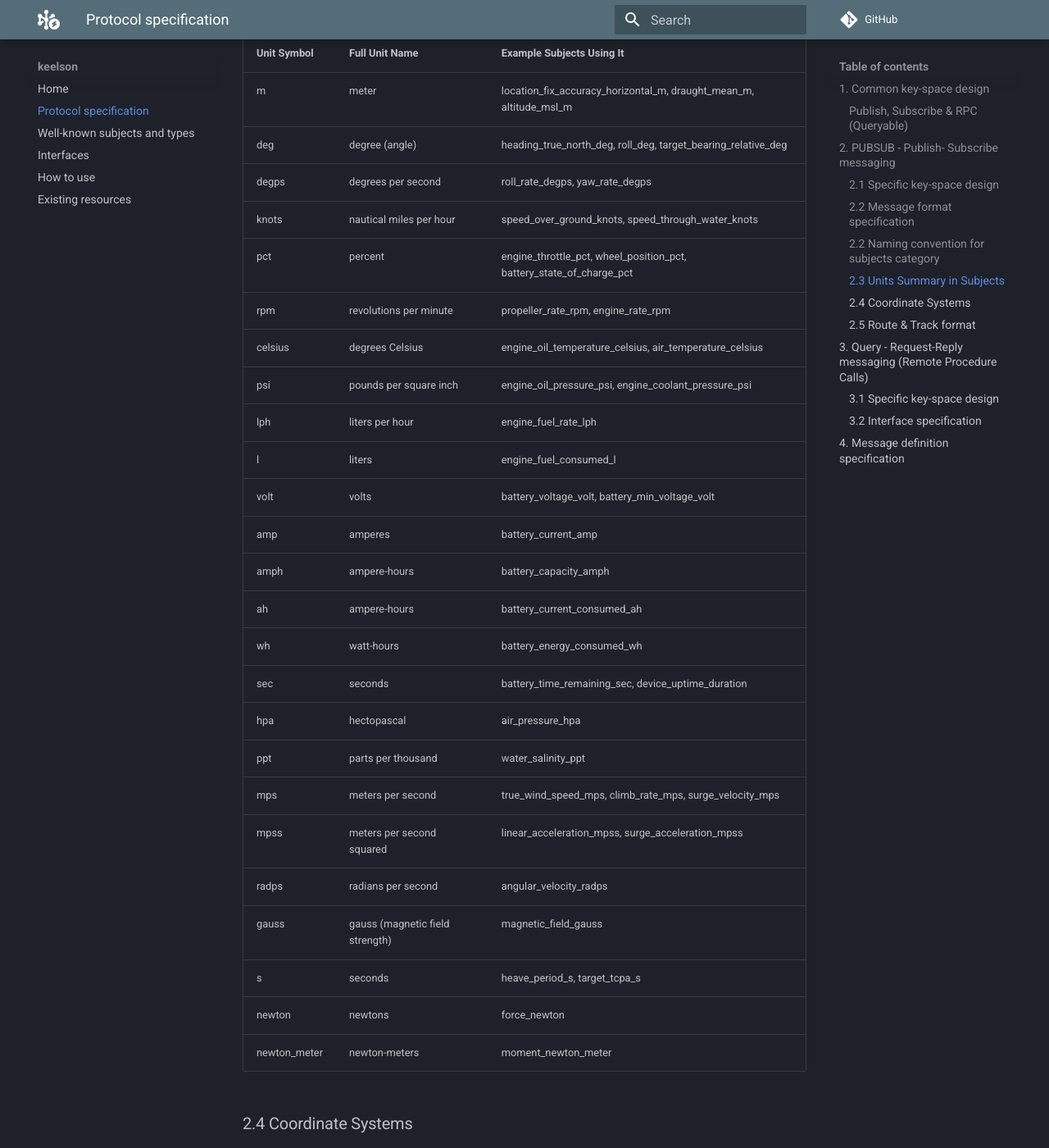
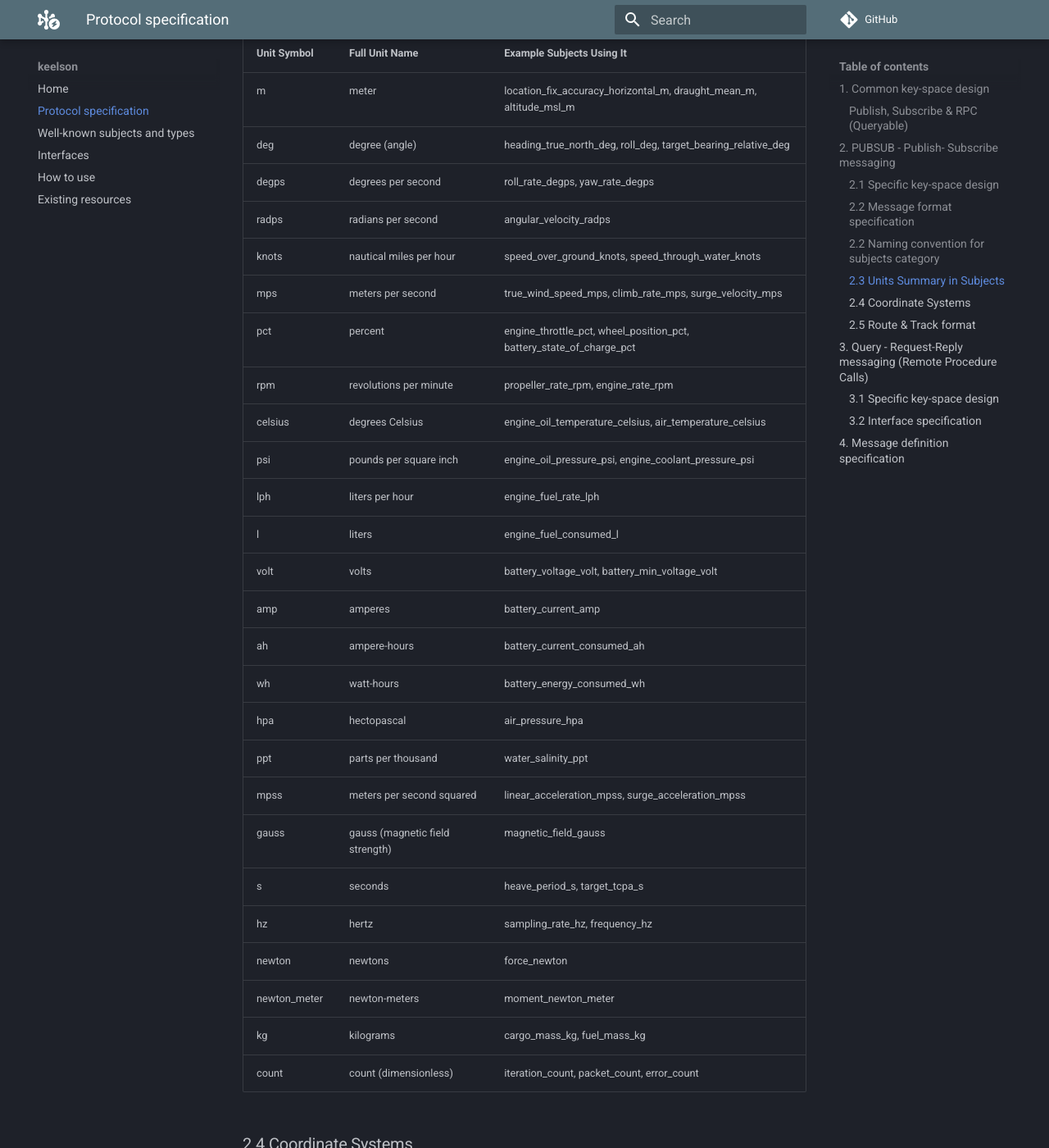
Before and after one commit to RISE-Maritime/keelson, an MkDocs documentation site: the page built from docs/protocol-specification.md, in a window 1280 px wide and 1400 px high, scrolled down 2677 px. Shown: the whole window at 82% size. Built offline with MkDocs 1.6.1 and Material for MkDocs 9.7.7, drawn with Linux system fonts in a browser that asks for light colours; comment, search, counter and statistics services are not loaded.

Commit message:
draft route

```diff
--- a/docs/protocol-specification.md
+++ b/docs/protocol-specification.md
@@ -73,7 +73,9 @@ In general, [`subjects.yaml`](https://github.com/RISE-Maritime/keelson/messages/
 | m            | meter                           | location_fix_accuracy_horizontal_m, draught_mean_m, altitude_msl_m |
 | deg          | degree (angle)                  | heading_true_north_deg, roll_deg, target_bearing_relative_deg  |
 | degps        | degrees per second              | roll_rate_degps, yaw_rate_degps                                |
+| radps        | radians per second               | angular_velocity_radps                                         |
 | knots        | nautical miles per hour         | speed_over_ground_knots, speed_through_water_knots             |
+| mps          | meters per second                | true_wind_speed_mps, climb_rate_mps, surge_velocity_mps        |
 | pct          | percent                         | engine_throttle_pct, wheel_position_pct, battery_state_of_charge_pct |
 | rpm          | revolutions per minute          | propeller_rate_rpm, engine_rate_rpm                            |
 | celsius      | degrees Celsius                 | engine_oil_temperature_celsius, air_temperature_celsius        |
@@ -82,19 +84,18 @@ In general, [`subjects.yaml`](https://github.com/RISE-Maritime/keelson/messages/
 | l            | liters                          | engine_fuel_consumed_l                                         |
 | volt         | volts                           | battery_voltage_volt, battery_min_voltage_volt                 |
 | amp          | amperes                         | battery_current_amp                                            |
-| amph         | ampere-hours                    | battery_capacity_amph                                          |
 | ah           | ampere-hours                    | battery_current_consumed_ah                                    |
 | wh           | watt-hours                      | battery_energy_consumed_wh                                     |
-| sec          | seconds                         | battery_time_remaining_sec, device_uptime_duration             |
 | hpa          | hectopascal                     | air_pressure_hpa                                               |
 | ppt          | parts per thousand               | water_salinity_ppt                                             |
-| mps          | meters per second                | true_wind_speed_mps, climb_rate_mps, surge_velocity_mps        |
 | mpss         | meters per second squared        | linear_acceleration_mpss, surge_acceleration_mpss              |
-| radps        | radians per second               | angular_velocity_radps                                         |
 | gauss        | gauss (magnetic field strength)  | magnetic_field_gauss                                           |
 | s            | seconds                          | heave_period_s, target_tcpa_s                                  |
+| hz           | hertz                            | sampling_rate_hz, frequency_hz                                 |
 | newton       | newtons                          | force_newton                                                   |
 | newton_meter | newton-meters                    | moment_newton_meter                                            |
+| kg           | kilograms                        | cargo_mass_kg, fuel_mass_kg                                    |
+| count        | count (dimensionless)            | iteration_count, packet_count, error_count                     |
 
 ### 2.4 Coordinate Systems
 
```
Also changed, not shown: 1 other file.
